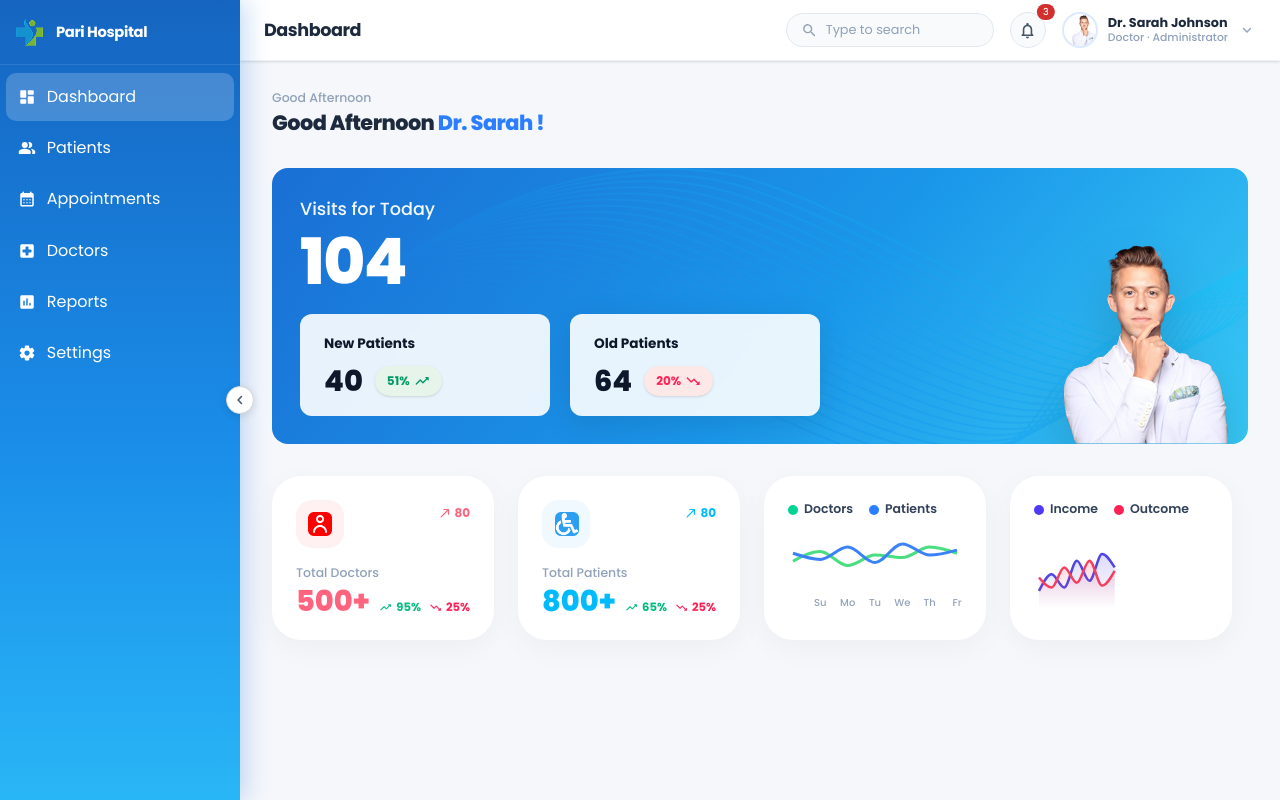
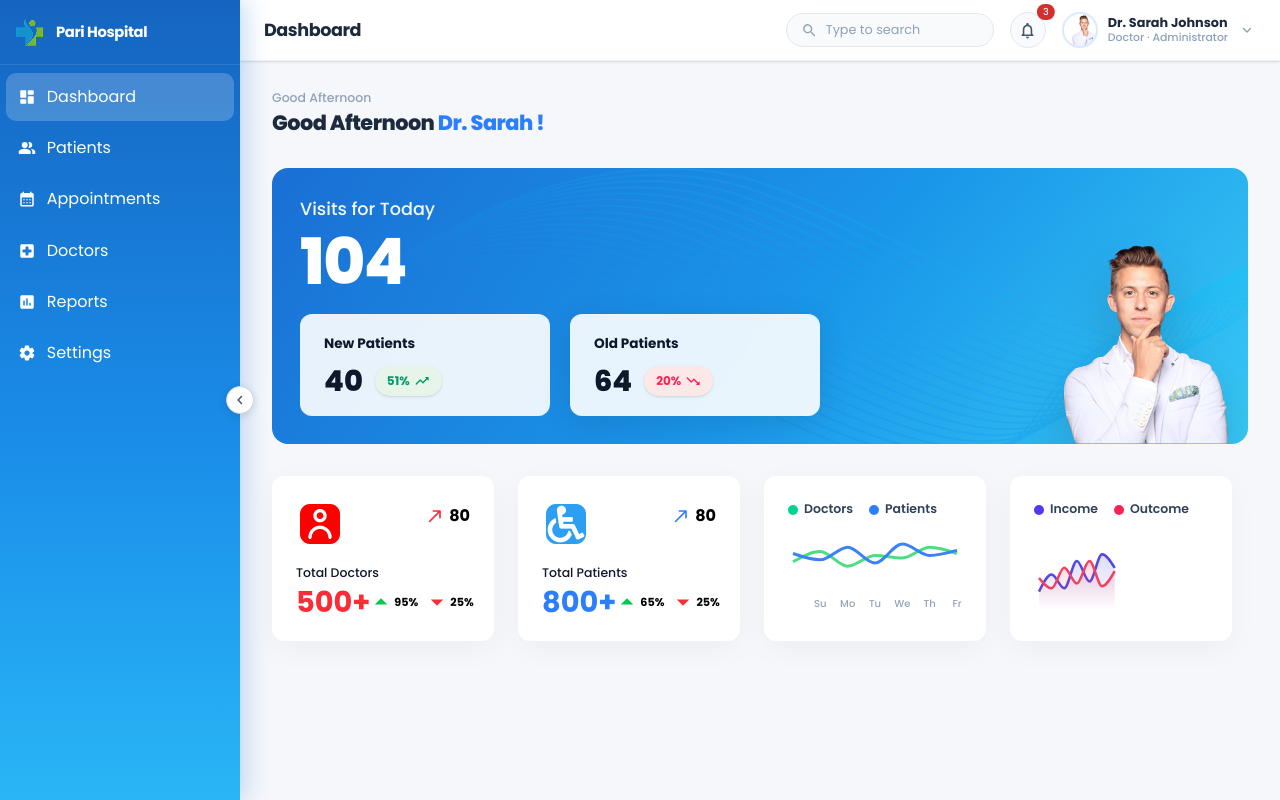
Before and after one commit to uthami-rasu/pari-ui, a React (Vite) app: page /dashboard in a window 1280 px wide. Built offline with nearby package versions, Linux system fonts and the light colour scheme.

Commit message:
fix: cards changes

```diff
--- a/src/components/dashboard/StatsCards.jsx
+++ b/src/components/dashboard/StatsCards.jsx
@@ -7,6 +7,8 @@ import {
 import TrendingUpRoundedIcon   from '@mui/icons-material/TrendingUpRounded';
 import TrendingDownRoundedIcon from '@mui/icons-material/TrendingDownRounded';
 import NorthEastRoundedIcon    from '@mui/icons-material/NorthEastRounded';
+import ArrowDropUpIcon        from '@mui/icons-material/ArrowDropUp';
+import ArrowDropDownIcon      from '@mui/icons-material/ArrowDropDown';
 
 import personOutlineImg from '../../assets/images/person-outline.png';
 import component1Img    from '../../assets/images/Component 1.png';
@@ -29,9 +31,13 @@ const outcomeData = [
 ];
 
 const StatBadge = ({ up, value }) => (
-  <span className={`flex items-center gap-1 text-[0.72rem] font-bold ${up ? 'text-emerald-500' : 'text-rose-500'}`}>
-    {up ? <TrendingUpRoundedIcon sx={{ fontSize: 13 }} /> : <TrendingDownRoundedIcon sx={{ fontSize: 13 }} />}
-    {value}%
+  <span className={`flex items-center gap-0.5 text-[0.7rem] font-bold ${up ? 'text-green-500' : 'text-red-500'}`}>
+    {up ? (
+      <ArrowDropUpIcon sx={{ fontSize: 30, mr: -0.5, ml: -0.5 }} />
+    ) : (
+      <ArrowDropDownIcon sx={{ fontSize: 30, mr: -0.5, ml: -0.5 }} />
+    )}
+  <span className='text-black'>  {value}%</span>
   </span>
 );
 
@@ -40,19 +46,19 @@ const StatsCards = () => {
     <div className="grid grid-cols-4 gap-6">
 
       {/* ─────── Total Doctors ─────── */}
-      <div className="bg-white rounded-[1.8rem] p-6 shadow-[0_8px_30px_rgb(0,0,0,0.04)] flex flex-col justify-between min-h-[160px]">
+      <div className="bg-white rounded-xl p-6 shadow-[0_8px_30px_rgb(0,0,0,0.04)] flex flex-col justify-between min-h-[160px]">
         <div className="flex items-start justify-between">
-          <div className="w-12 h-12 rounded-2xl bg-rose-50 flex items-center justify-center">
-            <img src={personOutlineImg} alt="" className="w-6 h-6 object-contain" />
+          <div className="w-12 h-12 rounded-2xl  flex items-center justify-center">
+            <img src={personOutlineImg} alt="" className="w-10 h-10 object-cover" />
           </div>
-          <div className="text-rose-400 flex items-center gap-0.5 text-[0.75rem] font-bold mt-1">
-            <NorthEastRoundedIcon sx={{ fontSize: 14 }} /> 80
+          <div className="text-red-500 flex items-center  gap-1 text-[1rem] font-bold mt-1">
+            <NorthEastRoundedIcon sx={{ fontSize: 20 }} />  <span className='text-black'>80</span>
           </div>
         </div>
         <div className="mt-4">
-          <p className="text-slate-400 text-[0.78rem] font-medium mb-1">Total Doctors</p>
+          <p className="text-slate-900 text-[0.78rem] font-medium mb-1">Total Doctors</p>
           <div className="flex items-end justify-between">
-            <h3 className="text-rose-400 text-[1.8rem] font-extrabold leading-none">500+</h3>
+            <h3 className="text-red-500 text-[1.8rem] font-bold leading-none">500+</h3>
             <div className="flex gap-2">
               <StatBadge up value={95} />
               <StatBadge up={false} value={25} />
@@ -62,19 +68,19 @@ const StatsCards = () => {
       </div>
 
       {/* ─────── Total Patients ─────── */}
-      <div className="bg-white rounded-[1.8rem] p-6 shadow-[0_8px_30px_rgb(0,0,0,0.04)] flex flex-col justify-between min-h-[160px]">
+      <div className="bg-white rounded-xl p-6 shadow-[0_8px_30px_rgb(0,0,0,0.04)] flex flex-col justify-between min-h-[160px]">
         <div className="flex items-start justify-between">
-          <div className="w-12 h-12 rounded-2xl bg-sky-50 flex items-center justify-center">
-            <img src={component1Img} alt="" className="w-6 h-6 object-contain ml-0.5" />
+          <div className="w-12 h-12 rounded-2xl flex items-center justify-center">
+            <img src={component1Img} alt="" className="w-10 h-10 object-cover" />
           </div>
-          <div className="text-sky-400 flex items-center gap-0.5 text-[0.75rem] font-bold mt-1">
-            <NorthEastRoundedIcon sx={{ fontSize: 14 }} /> 80
+          <div className="text-blue-500 flex items-center gap-1 text-[1rem] font-bold mt-1">
+            <NorthEastRoundedIcon sx={{ fontSize: 20 }} /> <span className='text-black'>80</span>
           </div>
         </div>
         <div className="mt-4">
-          <p className="text-slate-400 text-[0.78rem] font-medium mb-1">Total Patients</p>
+          <p className="text-slate-900 text-[0.78rem] font-medium mb-1">Total Patients</p>
           <div className="flex items-end justify-between">
-            <h3 className="text-sky-400 text-[1.8rem] font-extrabold leading-none">800+</h3>
+            <h3 className="text-blue-500 text-[1.8rem] font-bold leading-none">800+</h3>
             <div className="flex gap-2">
               <StatBadge up value={65} />
               <StatBadge up={false} value={25} />
@@ -84,7 +90,7 @@ const StatsCards = () => {
       </div>
 
       {/* ─────── Doctors vs Patients Line Chart ─────── */}
-      <div className="bg-white rounded-[1.8rem] p-6 shadow-[0_8px_30px_rgb(0,0,0,0.04)] flex flex-col min-h-[160px]">
+      <div className="bg-white rounded-xl p-6 shadow-[0_8px_30px_rgb(0,0,0,0.04)] flex flex-col min-h-[160px]">
         <div className="flex items-center gap-4 mb-4">
           <div className="flex items-center gap-1.5 cursor-default">
             <span className="w-2.5 h-2.5 rounded-full bg-emerald-400" />
@@ -116,7 +122,7 @@ const StatsCards = () => {
       </div>
 
       {/* ─────── Income vs Outcome Area Chart ─────── */}
-      <div className="bg-white rounded-[1.8rem] p-6 shadow-[0_8px_30px_rgb(0,0,0,0.04)] flex flex-col min-h-[160px]">
+      <div className="bg-white rounded-xl p-6 shadow-[0_8px_30px_rgb(0,0,0,0.04)] flex flex-col min-h-[160px]">
         <div className="flex items-center gap-4 mb-4">
           <div className="flex items-center gap-1.5 cursor-default">
             <span className="w-2.5 h-2.5 rounded-full bg-indigo-600" />
```
